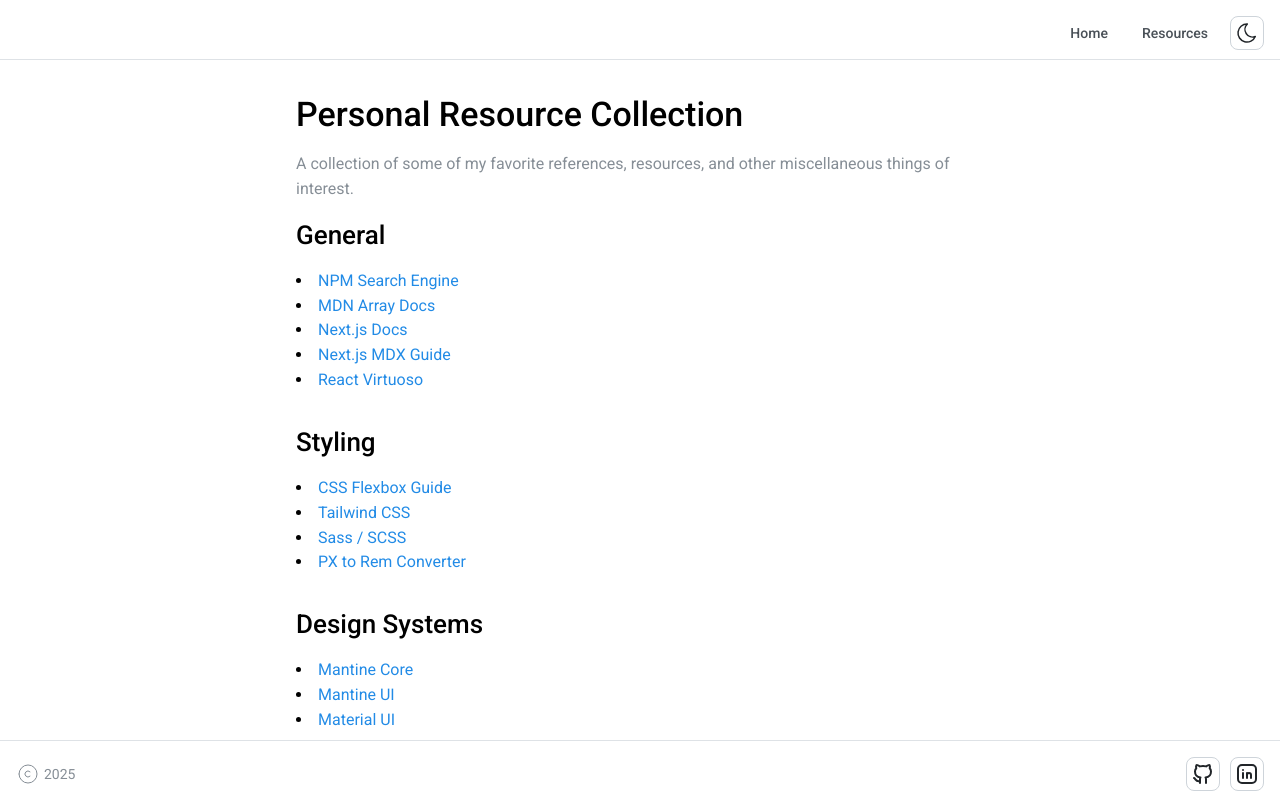
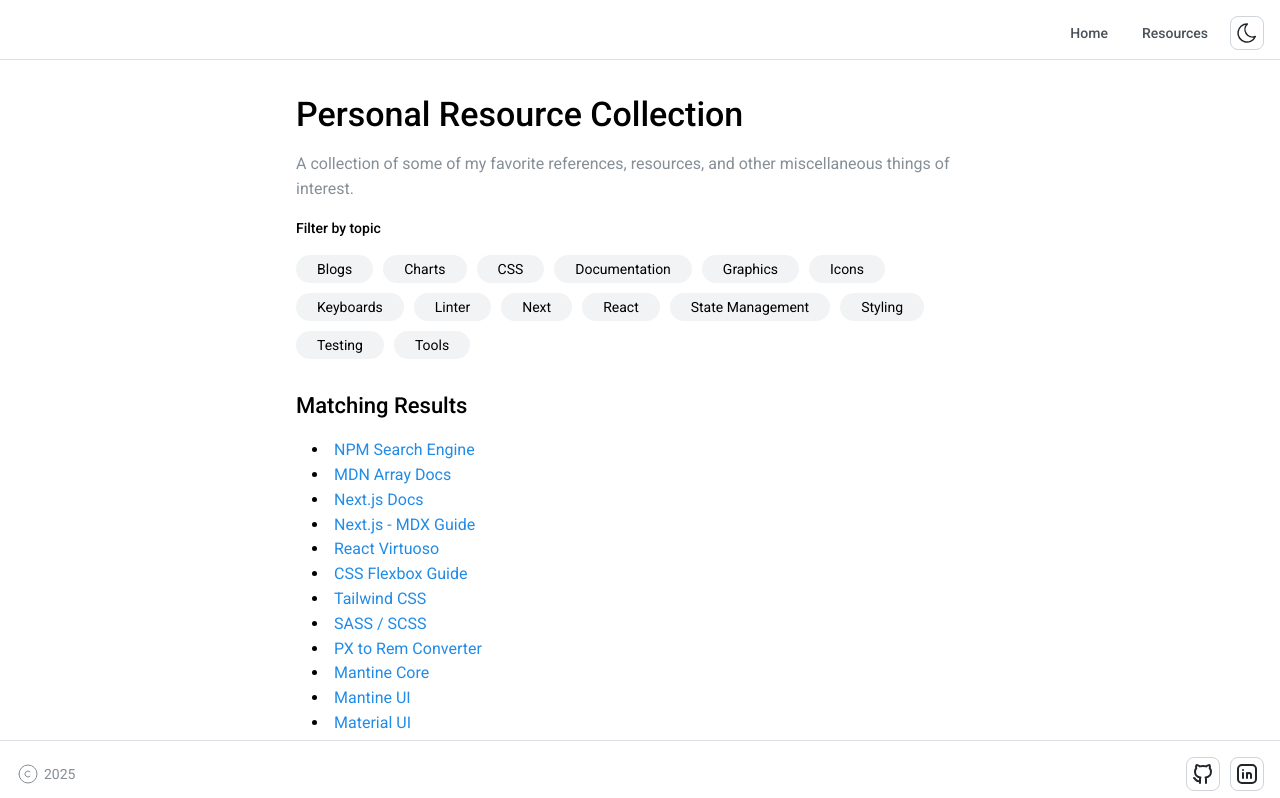
Before and after one commit to bryyytl/profile-website, a Next.js app: page /resources in a window 1280 px wide. Shown: the top 798 px of the page. Built offline with nearby package versions, Linux system fonts and the light colour scheme.

Commit message:
Resource filtering functionality

```diff
--- a/src/app/components/resources-list/index.tsx
+++ b/src/app/components/resources-list/index.tsx
@@ -1,8 +1,27 @@
-import { Anchor, List, Stack, Title, Text, Container } from "@mantine/core";
+import {
+  Anchor,
+  List,
+  Stack,
+  Title,
+  Text,
+  Container,
+  Input,
+} from "@mantine/core";
+import { useState } from "react";
 import type { ReactElement } from "react";
-import resourceCollection from "./resourcecollection";
+import { resourceCollectionList } from "./resourcecollection";
+import type { ResourceItemMetatag } from "./resourcecollection";
+import ResourceFilters from "./resource-filters";
 
 const ResourcesList = (): ReactElement => {
+  const [filterValue, setFilterValue] = useState<ResourceItemMetatag | null>(
+    null,
+  );
+
+  const handleChipClick = (event: React.MouseEvent<HTMLInputElement>) => {
+    if (event.currentTarget.value === filterValue) setFilterValue(null);
+  };
+
   return (
     <Container my="xl" size="sm">
       <Stack>
@@ -11,12 +30,20 @@
           A collection of some of my favorite references, resources, and other
           miscellaneous things of interest.
         </Text>
-        <Stack gap="xl">
-          {resourceCollection.map(({ title, items }) => (
-            <Stack key={title}>
-              <Title order={2}>{title}</Title>
-              <List>
-                {items.map(({ href, description }) => (
+        <Input.Label>Filter by topic</Input.Label>
+        <ResourceFilters
+          filterValue={filterValue}
+          handleChipClick={handleChipClick}
+          setFilterValue={setFilterValue}
+        />
+        <Title order={3}>Matching Results</Title>
+        <List withPadding>
+          {resourceCollectionList
+            .filter(
+              (item) =>
+                filterValue === null || item.metatags.includes(filterValue),
+            )
+            .map(({ href, description }) => (
               <List.Item key={description}>
                 <Anchor href={href} target="_blank">
                   {description}
@@ -25,9 +52,6 @@
             ))}
         </List>
       </Stack>
-          ))}
-        </Stack>
-      </Stack>
     </Container>
   );
 };
--- /dev/null
+++ b/src/app/components/resources-list/resource-filters/index.tsx
@@ -0,0 +1,47 @@
+import { Chip, Group } from "@mantine/core";
+import { IconX } from "@tabler/icons-react";
+import type { ReactElement } from "react";
+import {
+  ResourceItemMetatag,
+  resourceItemMetatags,
+} from "../resourcecollection";
+
+interface ResourceFiltersProps {
+  handleChipClick: (event: React.MouseEvent<HTMLInputElement>) => void;
+  filterValue: string | null;
+  setFilterValue: (value: ResourceItemMetatag | null) => void;
+}
+
+const ResourceFilters = ({
+  handleChipClick,
+  setFilterValue,
+  filterValue,
+}: ResourceFiltersProps): ReactElement => {
+  return (
+    <Chip.Group
+      multiple={false}
+      onChange={setFilterValue as (value: string | null) => void}
+      value={filterValue}
+    >
+      <Group gap="xs" mb="md">
+        {[...resourceItemMetatags]
+          .sort((a, b) =>
+            a.toLocaleLowerCase().localeCompare(b.toLocaleLowerCase()),
+          )
+          .map((resourceItemMetatag) => (
+            <Chip
+              icon={<IconX size={16} />}
+              key={resourceItemMetatag}
+              onClick={handleChipClick}
+              tt="capitalize"
+              value={resourceItemMetatag}
+            >
+              {resourceItemMetatag}
+            </Chip>
+          ))}
+      </Group>
+    </Chip.Group>
+  );
+};
+
+export default ResourceFilters;
--- a/src/app/components/resources-list/resourcecollection.ts
+++ b/src/app/components/resources-list/resourcecollection.ts
@@ -1,207 +1,252 @@
+export const resourceCategory = ["development", "design", "hardware"] as const;
+export type ResourceCategory = (typeof resourceCategory)[number];
+
+export const resourceItemMetatags = [
+  "blogs",
+  "charts",
+  "CSS",
+  "documentation",
+  "graphics",
+  "icons",
+  "keyboards",
+  "linter",
+  "next",
+  "react",
+  "state management",
+  "styling",
+  "testing",
+  "tools",
+] as const;
+export type ResourceItemMetatag = (typeof resourceItemMetatags)[number];
+
 interface ResourceItem {
+  category: ResourceCategory;
   href: string;
   description: string;
+  metatags: ResourceItemMetatag[];
 }
 
-interface ResourceCollection {
-  items: ResourceItem[];
-  title: string;
-}
-
-const resourceCollectionList: ResourceCollection[] = [
+export const resourceCollectionList: ResourceItem[] = [
   {
-    items: [
-      {
+    category: "development",
     description: "NPM Search Engine",
     href: "https://www.npmjs.com/",
+    metatags: ["documentation", "tools"],
   },
   {
+    category: "development",
     description: "MDN Array Docs",
     href: "https://developer.mozilla.org/en-US/docs/Web/JavaScript/Reference/Global_Objects/Array",
+    metatags: ["documentation"],
   },
   {
+    category: "development",
     description: "Next.js Docs",
     href: "https://nextjs.org/docs/app/getting-started/installation",
+    metatags: ["documentation", "next", "react"],
   },
   {
-        description: "Next.js MDX Guide",
+    category: "development",
+    description: "Next.js - MDX Guide",
     href: "https://nextjs.org/docs/pages/guides/mdx",
+    metatags: ["documentation", "next", "react"],
   },
   {
+    category: "development",
     description: "React Virtuoso",
     href: "https://virtuoso.dev/",
-      },
-    ],
-    title: "General",
+    metatags: ["documentation", "react"],
   },
   {
-    items: [
-      {
+    category: "design",
     description: "CSS Flexbox Guide",
     href: "https://css-tricks.com/snippets/css/a-guide-to-flexbox/",
+    metatags: ["blogs", "CSS", "documentation", "styling"],
   },
   {
+    category: "design",
     description: "Tailwind CSS",
     href: "https://tailwindcss.com/docs",
+    metatags: ["CSS", "documentation", "styling"],
   },
   {
-        description: "Sass / SCSS",
+    category: "development",
+    description: "SASS / SCSS",
     href: "https://sass-lang.com/documentation/",
+    metatags: ["CSS", "documentation", "styling"],
   },
   {
+    category: "design",
     description: "PX to Rem Converter",
     href: "https://nekocalc.com/px-to-rem-converter",
-      },
-    ],
-    title: "Styling",
+    metatags: ["styling", "tools"],
   },
   {
-    items: [
-      {
+    category: "development",
     description: "Mantine Core",
     href: "https://mantine.dev/getting-started/",
+    metatags: ["documentation", "react", "styling"],
   },
   {
+    category: "development",
     description: "Mantine UI",
     href: "https://ui.mantine.dev/",
+    metatags: ["documentation", "react", "styling"],
   },
   {
+    category: "development",
     description: "Material UI",
     href: "https://mui.com/material-ui/",
-      },
-    ],
-    title: "Design Systems",
+    metatags: ["documentation", "react", "styling"],
   },
   {
-    items: [
-      {
+    category: "development",
     description: "React API Docs",
     href: "https://react.dev/reference/react/hooks",
+    metatags: ["documentation", "state management", "react"],
   },
   {
+    category: "development",
     description: "React Hook Form",
     href: "https://react-hook-form.com/",
+    metatags: ["documentation", "state management", "react"],
   },
   {
+    category: "development",
     description: "Zod - JSON Schema Validation",
     href: "https://zod.dev/",
+    metatags: ["documentation", "state management"],
   },
   {
+    category: "development",
     description: "Immer",
     href: "https://immerjs.github.io/immer/",
-      },
-    ],
-    title: "State Management",
+    metatags: ["documentation", "state management"],
   },
   {
-    items: [
-      {
+    category: "development",
     description: "Prettier",
     href: "https://prettier.io/docs/",
+    metatags: ["documentation", "linter"],
   },
   {
+    category: "development",
     description: "ESLint",
     href: "https://eslint.org/",
+    metatags: ["documentation", "linter"],
   },
   {
+    category: "development",
     description: "TypeScript ESLint",
     href: "https://typescript-eslint.io/getting-started/",
+    metatags: ["documentation", "linter"],
   },
   {
+    category: "development",
     description: "Stylelint",
     href: "https://stylelint.io/",
-      },
-    ],
-    title: "Linters",
+    metatags: ["documentation", "linter", "styling"],
   },
   {
-    items: [
-      {
+    category: "development",
     description: "React Testing Library",
     href: "https://testing-library.com/docs/react-testing-library/intro/",
+    metatags: ["documentation", "react", "testing"],
   },
   {
+    category: "development",
     description: "Jest",
     href: "https://jestjs.io/",
+    metatags: ["documentation", "testing"],
   },
   {
+    category: "development",
     description: "Cypress",
     href: "https://docs.cypress.io/",
+    metatags: ["documentation", "testing"],
   },
   {
+    category: "development",
     description: "Common Mistakes with React Testing Library",
     href: "https://kentcdodds.com/blog/common-mistakes-with-react-testing-library",
-      },
-    ],
-    title: "Testing",
+    metatags: ["blogs", "documentation", "react", "testing"],
   },
   {
-    items: [
-      {
+    category: "development",
     description: "Lottie Dashboard",
     href: "https://app.lottiefiles.com/",
+    metatags: ["graphics"],
   },
   {
+    category: "design",
     description: "Tabler Icons",
     href: "https://tabler.io/icons/",
+    metatags: ["documentation", "icons", "react"],
   },
   {
+    category: "design",
     description: "React Open Source SVGs",
     href: "https://reactsvgicons.com/",
+    metatags: ["documentation", "icons", "react"],
   },
   {
+    category: "design",
     description: "Phosphor Icons",
     href: "https://phosphoricons.com/",
+    metatags: ["documentation", "icons", "react"],
   },
   {
+    category: "development",
     description: "Nivo",
     href: "https://nivo.rocks/",
+    metatags: ["charts", "documentation", "react"],
   },
   {
+    category: "development",
     description: "Recharts",
     href: "https://recharts.org/en-US/examples",
-      },
-    ],
-    title: "Icons, Charts, & Other Graphics",
+    metatags: ["charts", "documentation", "react"],
   },
   {
-    items: [
-      {
+    category: "development",
     description: "Overreacted — A blog by Dan Abramov",
     href: "https://overreacted.io/",
+    metatags: ["blogs", "react"],
   },
   {
+    category: "development",
     description: "Kent C. Dodd's Blog",
     href: "https://kentcdodds.com/blog",
+    metatags: ["blogs", "react"],
   },
   {
+    category: "development",
     description: "Daishi Kato's Blog - React Context Optimization",
     href: "https://blog.axlight.com/posts/4-options-to-prevent-extra-rerenders-with-react-context/",
-      },
-    ],
-    title: "Blog Posts",
+    metatags: ["blogs", "react"],
   },
   {
-    items: [
-      {
+    category: "hardware",
     description: "Moonlander",
     href: "https://www.zsa.io/moonlander",
+    metatags: ["keyboards"],
   },
   {
+    category: "hardware",
     description: "Moonlander - Platform",
     href: "https://www.zsa.io/moonlander/platform",
+    metatags: ["keyboards"],
   },
   {
+    category: "hardware",
     description: "ORYX - Moonlander Programming",
     href: "https://configure.zsa.io/home",
+    metatags: ["keyboards"],
   },
   {
+    category: "hardware",
     description: "Keychron Keyboards",
     href: "https://www.keychron.com/",
-      },
-    ],
-    title: "Hardware",
+    metatags: ["keyboards"],
   },
 ];
-
-export default resourceCollectionList;
```
Lines whose indentation alone changed are shown as unchanged.
